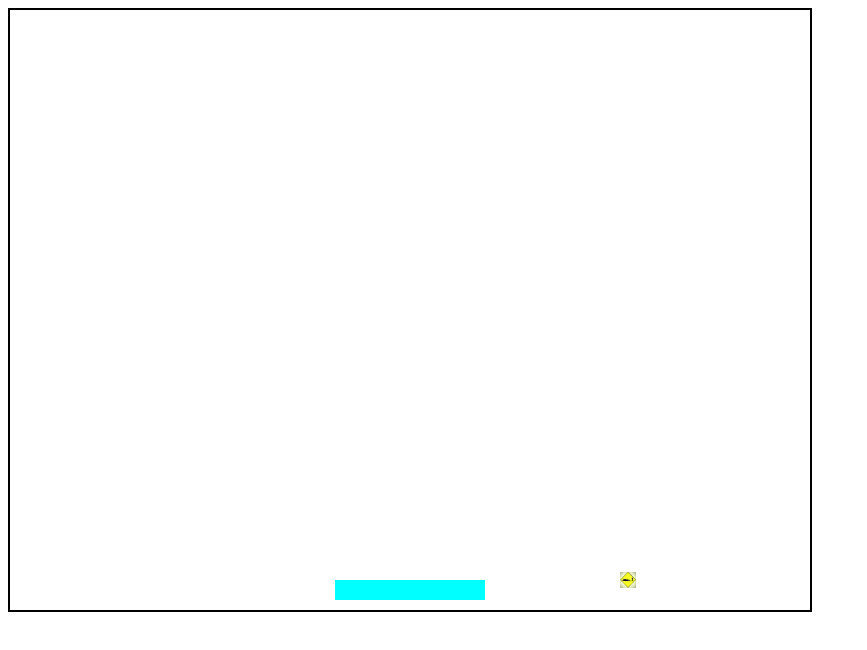
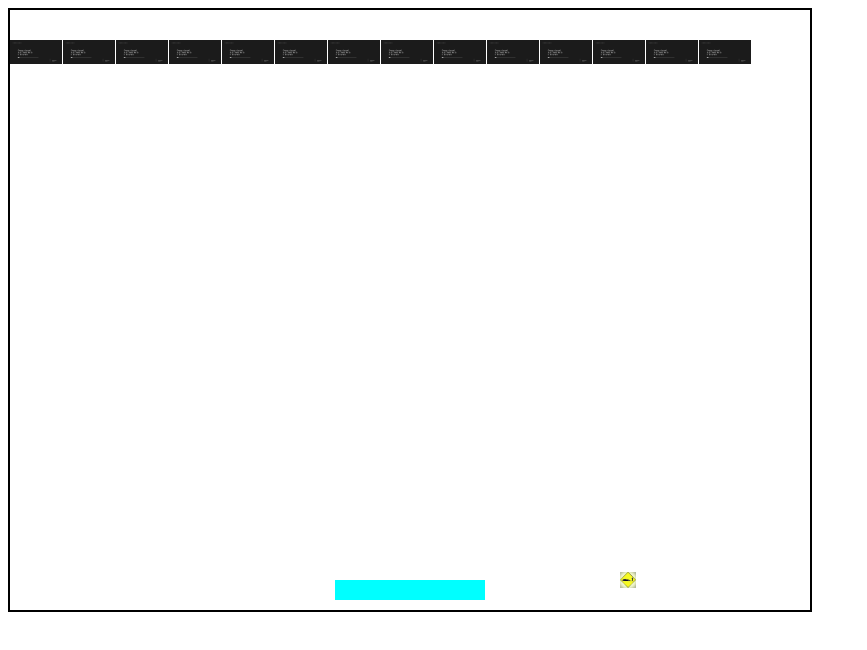
Before and after one commit to gontsezuka/javascript-GAME-breaker, a plain HTML site: page index.html in a window 1280 px wide. Shown: the whole page, without its empty margins (0-867 px from the left). Drawn offline with Linux system fonts and the light colour scheme.

Commit message:
Adding bricks to game

```diff
--- a/index.html
+++ b/index.html
@@ -13,6 +13,7 @@
     </head>
     <body>
 
+        <img id="img_brick" src="assets/images/br.png">
         <img id="img_ball" src="assets/images/bal.jpg">
 
         <canvas id="gameScreen" width="800" height="600">
--- /dev/null
+++ b/src/brick.js
@@ -0,0 +1,25 @@
+export class Brick
+{
+    constructor(game, position)
+    {
+        this.image = document.getElementById("img_brick");
+        this.gameHeight = game.gameHeight;
+        this.gameWidth = game.gameWidth;
+        this.game = game;
+
+        this.position = position;
+        this.width = 52;
+        this.height = 24;
+    }
+
+
+    draw(ctx)
+    {
+        ctx.drawImage(this.image,this.position.x, this.position.y,this.width, this.height);
+    }
+
+    update(deltaTime)
+    {
+
+    }
+}
--- a/src/game.js
+++ b/src/game.js
@@ -1,6 +1,7 @@
 import { Paddle } from './paddle.js';
 import { InputHandler } from './input.js';
 import { Ball } from './ball.js'
+import { Brick } from './brick.js';
 
 
 
@@ -16,9 +17,14 @@ export class Game {
     {
         this.paddle = new Paddle(this);
         this.ball = new Ball(this);
+        let bricks = [];
 
+        for(let i=0; i<14; i++)
+        {
+            bricks.push(new Brick(this, {x:i*53, y:30}));
+        }
 
-        this.gameObjects = [this.ball, this.paddle];
+        this.gameObjects = [this.ball, this.paddle, ...bricks];
         new InputHandler(this.paddle);
     }
 
```
Also changed, not shown: src/index.js (+12 -0 lines), src/levels.js (added, +18 -0 lines), assets/images/br.png (added), assets/images/brick.JPG (added).
